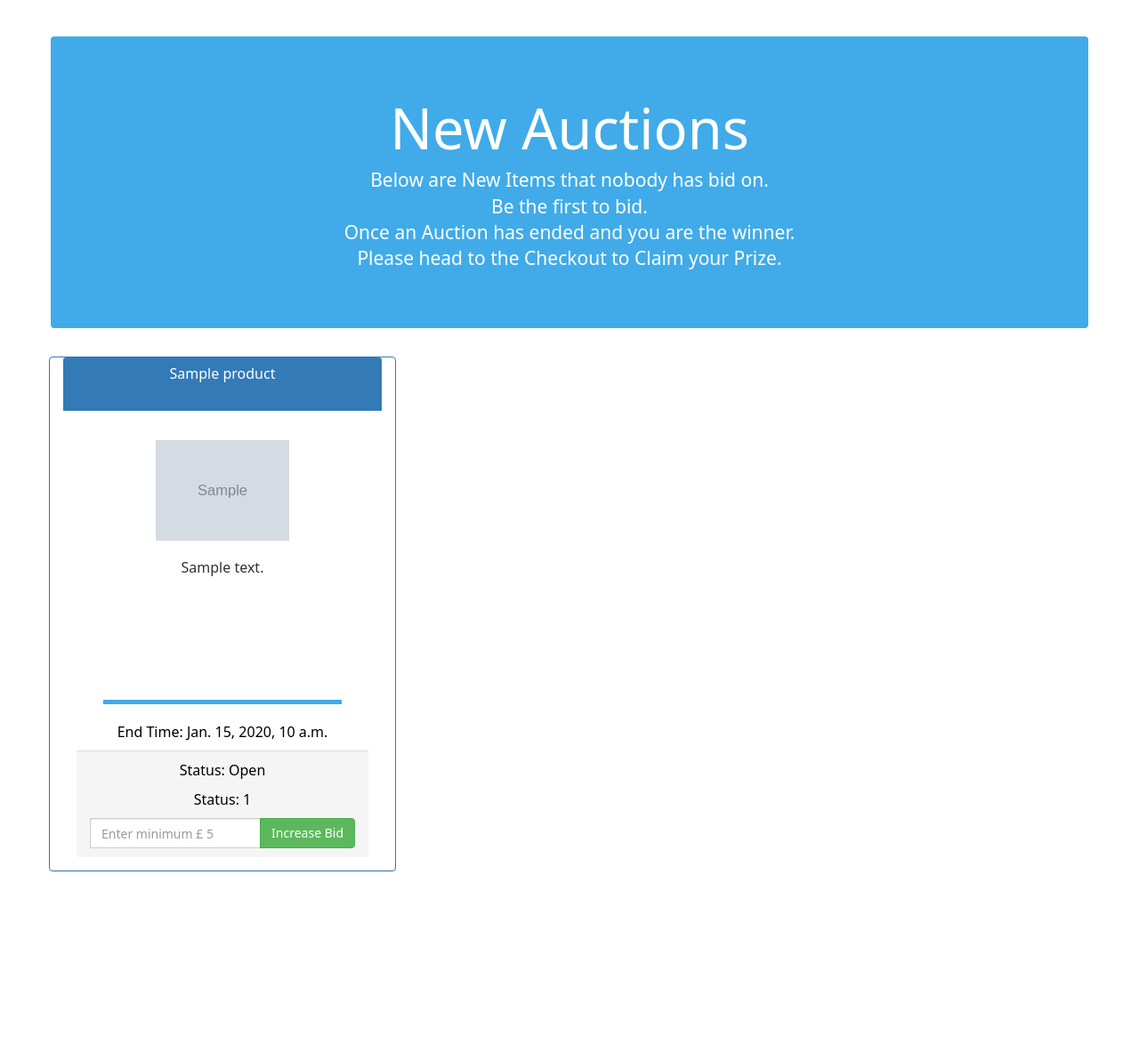
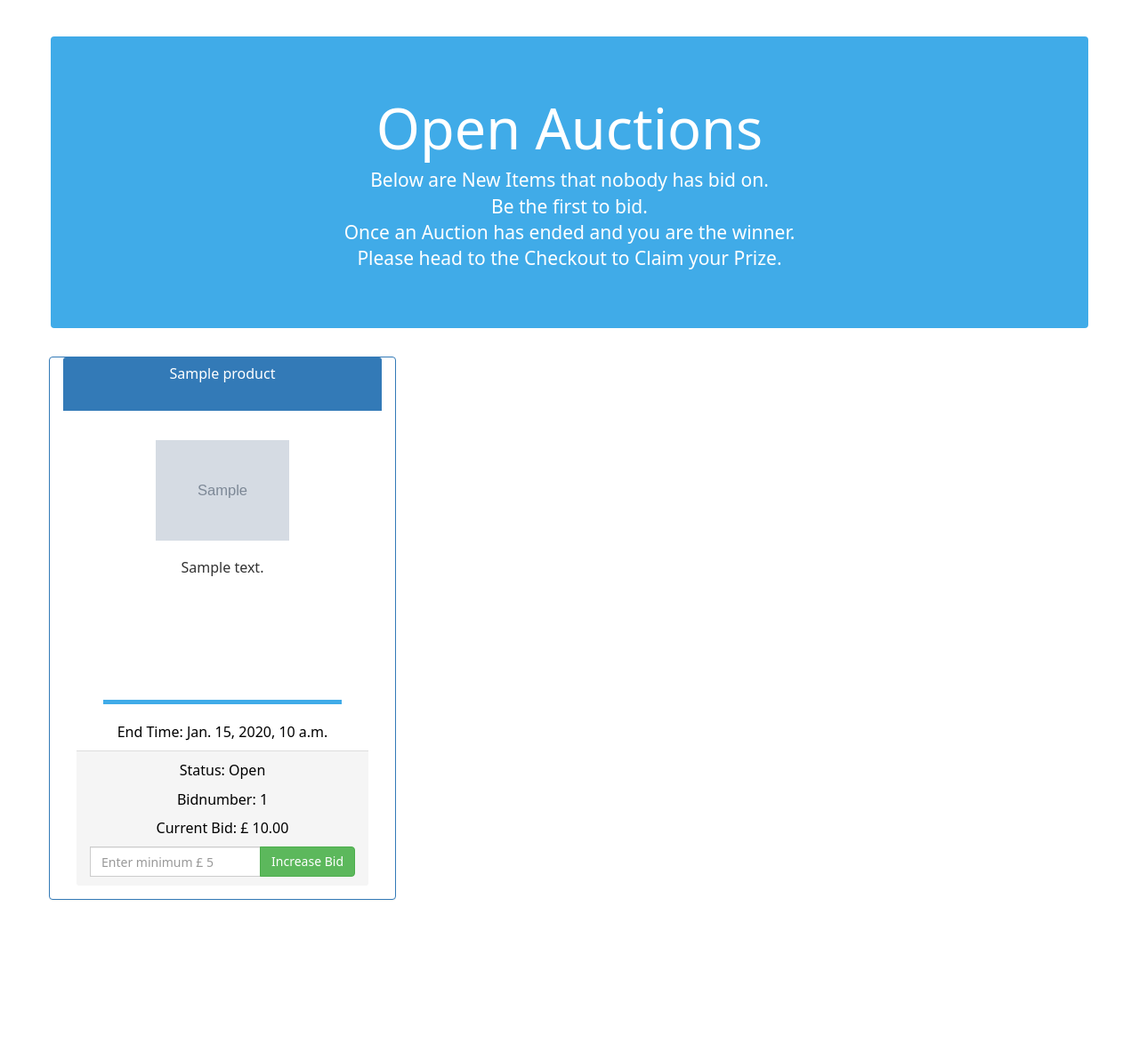
Before and after one commit to jjackson19862017/StephensPopShop, a Django app: page /auctions/ in a window 1280 px wide. Shown: the part 51-1233 px from the top of the page at 89% size. Before the commit the page ends 1031 px from the top, so only its background shows below. Run offline with Django 3.2, Linux system fonts and the light colour scheme; a user stored in the database is signed in; tables that the repository leaves empty hold one stand-in row (values such as "Sample post"); grey boxes marked "Sample" are stand-in pictures; some libraries are stand-ins or nearby versions.

Commit message:
Auction Models Updated

```diff
--- a/auctions/forms.py
+++ b/auctions/forms.py
@@ -1,9 +1,9 @@
 from django import forms
 from .models import Auction
-
+from django.forms import widgets
 
 class AuctionForm(forms.ModelForm):
     class Meta:
         model = Auction
         fields = ('product_id', 'bid_number', 'start_date','end_time','status')
-        widgets = {'status': forms.HiddenInput()}
+        widgets = {'bid_number': forms.HiddenInput(), 'start_date': forms.HiddenInput(),'end_time': forms.DateTimeInput(),'status': forms.HiddenInput()}
--- a/auctions/models.py
+++ b/auctions/models.py
@@ -11,6 +11,7 @@ class Auction(models.Model):
     start_time = models.DateTimeField(auto_now_add=True)
     end_time = models.DateTimeField(blank=True, null=True, default=timezone.now)
     status = models.CharField(max_length=10, blank=False, null=False, default="Open")
+    current_price = models.DecimalField(max_digits=4, decimal_places=2, default=0)
 
     def __str__(self):
         return  "product_id:" + str(self.product_id)
--- a/auctions/templates/auction.html
+++ b/auctions/templates/auction.html
@@ -3,11 +3,11 @@
 <div class="row">
     <div class="jumbotron text-center">
         <div class="container">
-            <h1>New Auctions</h1>
+            <h1>Open Auctions</h1>
             <p>Below are New Items that nobody has bid on.<br>Be the first to bid.<br>Once an Auction has ended and you are the winner.<br>Please head to the Checkout to Claim your Prize.</p>
         </div>
     </div>
-    {% for auction in auctions %}{% if auction.status == "Open" and auction.bid_number == 1 %}
+    {% for auction in auctions %}{% if auction.status == "Open" %}
     <div class="col-xs-10 col-xs-offset-1 col-sm-offset-0 col-sm-6 col-md-4 display panel panel-primary">
         <div class="panel-heading text-center">
             <h3 class="panel-title">{{ auction.product_id.name}}</h3>
@@ -23,7 +23,8 @@
             </div>
             <div class="panel-footer">
                 <p class="product-text text-center">Status: <span> {{ auction.status }} </span></p>
-                <p class="product-text text-center">Status: <span> {{ auction.bid_number }} </span></p>
+                <p class="product-text text-center">Bidnumber: <span> {{ auction.bid_number }} </span></p>
+                <p class="product-text text-center">Current Bid: £<span> {{ auction.current_price }} </span></p>
                 <form action="{% url 'open_auction' %}" method="POST">
                     {% csrf_token %}
                     <div class="input-group">
@@ -33,13 +34,6 @@
                     </div>
                 </form>
             </div>
-        </div>
-    </div>
-    {% elif auction.bid_number > 1 %}
-    <div class="jumbotron text-center">
-        <div class="container">
-            <h3 class="text-center">Sorry, but there are no Auctions to display.</h3>
-            <p class="text-center">Please comeback another time.</p>
         </div>
     </div>
     {%endif%} {% empty %}
--- a/auctions/views.py
+++ b/auctions/views.py
@@ -23,7 +23,7 @@ def all_auctions(request):
 def open_auctions(request):
     """ Creates a view so only registered users can see the auctions that are currently open """
     if request.user.is_authenticated:
-        auctions = Auction.objects.filter(auction_open__exact='Open')
+        auctions = Auction.objects.filter(status__exact='Open')
         return render(request, "auction.html", {"auctions": auctions})
     else:
         messages.error(request, "Im sorry but you need to be logged in")
@@ -38,20 +38,24 @@ def open_auction(request):
     if request.method == "POST":
             product_id = request.POST['product_id']
             auction = Auction.objects.get(product_id=product_id)
+
             """ Make sure Auction is still Open """
             if timezone.now() >= auction.start_time and timezone.now() < auction.end_time:
                 product = Product.objects.get(id=product_id)
                 current_bid = Bid.objects.filter(product_id=product_id)
                 if current_bid:
+                    print("Route A")
                     bid = current_bid[0]
                     bid.user_id = request.user
                     bid.bid_time = timezone.now()
                     bid.bid_views += 1
                     bid.bid_price += int(request.POST['UpBid'])
                     bid.save()
+                    auction.current_price = bid.bid_price
                     auction.bid_number += 1
                     auction.save()
                 else:
+                    print("Route B")
                     new_bid = Bid()
                     new_bid.product_id = product
                     new_bid.auction_id = auction
@@ -60,11 +64,12 @@ def open_auction(request):
                     new_bid.bid_views += 1
                     new_bid.bid_price += int(request.POST['UpBid'])
                     new_bid.save()
+                    auction.current_price = bid.bid_price
                     auction.bid_number += 1
                     auction.save()
                 messages.error(request, "Well done you have placed a bid.")
             else:
-                auction.auction_open = "Closed"
+                auction.status = "Closed"
                 auction.save()
                 messages.error(request, "This Auction is closed.")
 
--- a/bids/views.py
+++ b/bids/views.py
@@ -54,7 +54,7 @@ def bid_on_auction(request):
                     auction.save()
                 messages.error(request, "Well done you have placed a bid.")
             else:
-                auction.auction_open = "Closed"
+                auction.status = "Closed"
                 auction.save()
                 messages.error(request, "This Auction is closed.")
 
```
Also changed, not shown: bids/templates/bid.html (+6 -7 lines), README.md, auctions/migrations/0002_auction_current_price.py (added), media/images/bleach-grim.png (added), media/images/bleach-hollow-ichigo.jpg (added), media/images/dbz-goku.png (added).
